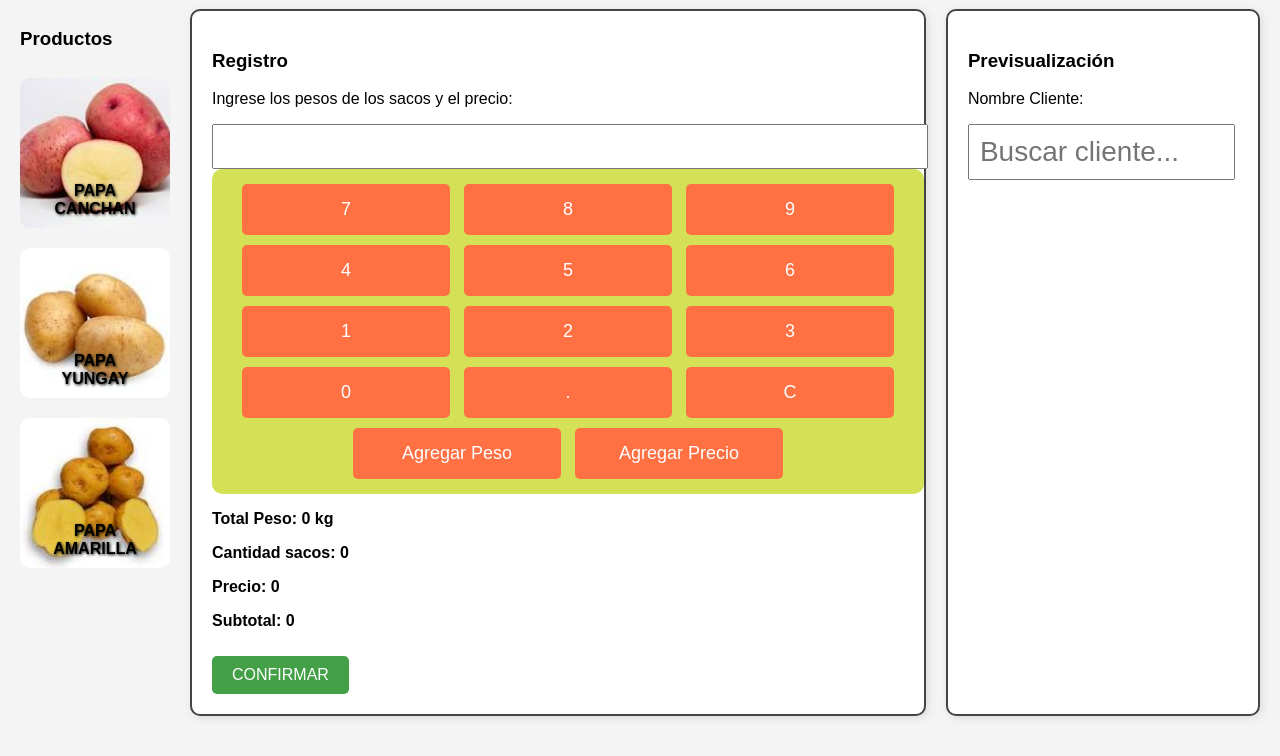
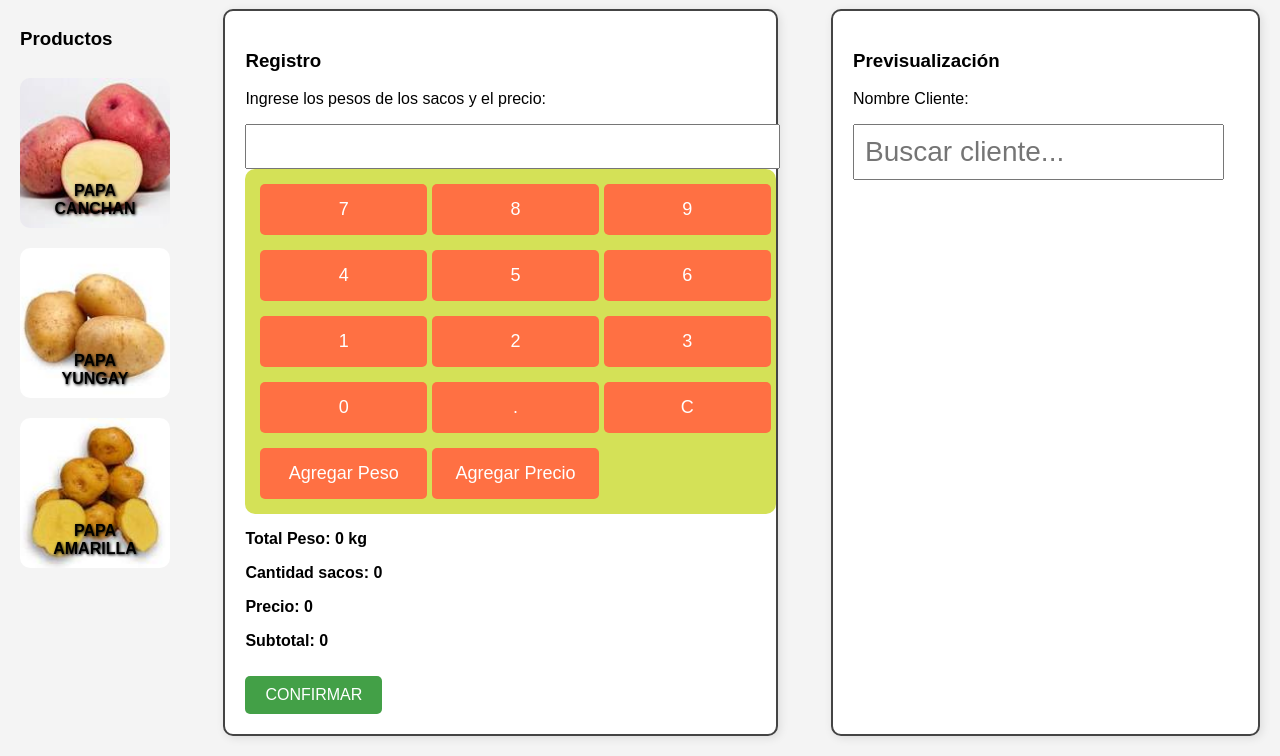
Before and after one commit to jvilchezmelo/redghaventas, a plain HTML site: page index.html in a window 1280 px wide. Shown: the part 59-815 px from the top of the page. Drawn offline with nearby package versions, Linux system fonts and the light colour scheme.

Commit message:
index.html-3

```diff
--- a/index.html
+++ b/index.html
@@ -25,15 +25,20 @@
             border-radius: 10px;
             box-shadow: 2px 2px 10px rgba(0, 0, 0, 0.1);
         }
+        /* Modificación para que la calculadora se muestre en hasta 3 columnas */
         .calculator {
             background: #d4e157;
             padding: 10px;
             border-radius: 10px;
             width: 100%;
             text-align: center;
+            display: grid;
+            grid-template-columns: repeat(3, 1fr); /* Máximo 3 columnas */
+            gap: 5px;
         }
+
         .calculator button {
-            width: 30%;
+            width: 100%;
             padding: 15px;
             background-color: #ff7043;
             color: white;
```
